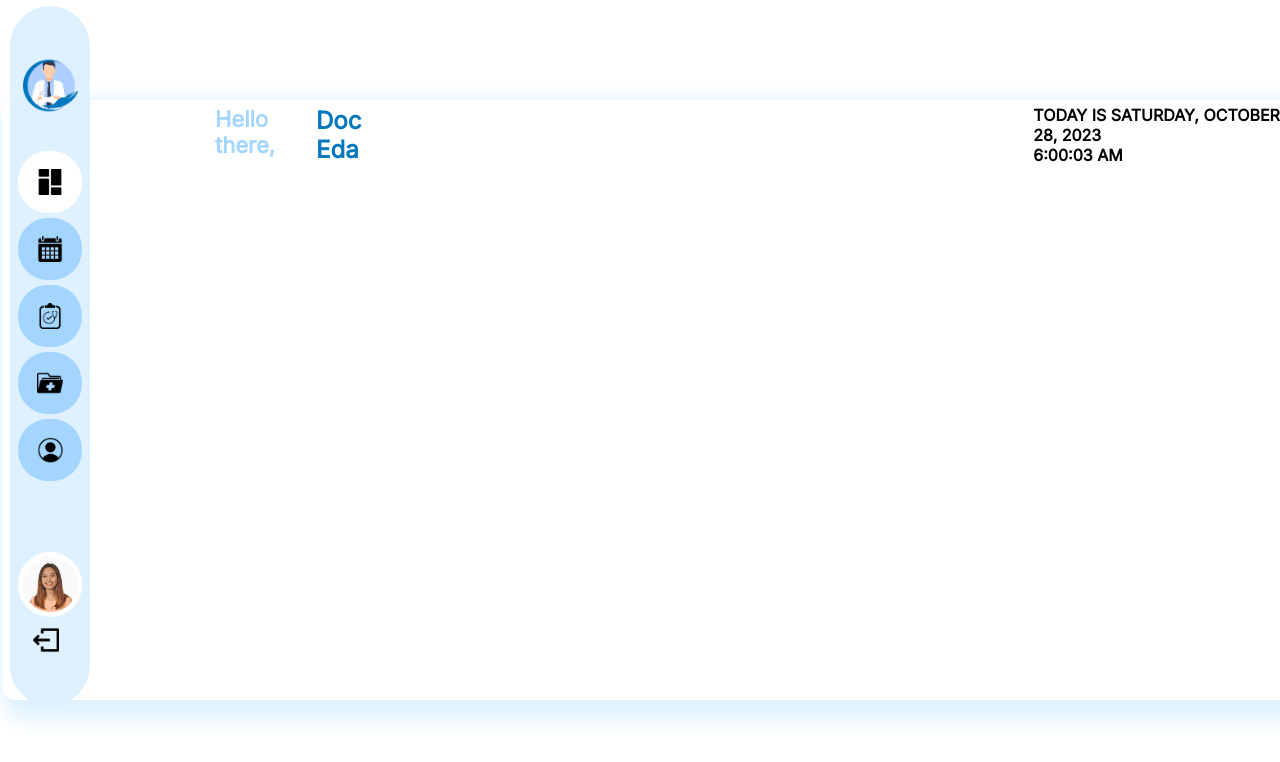
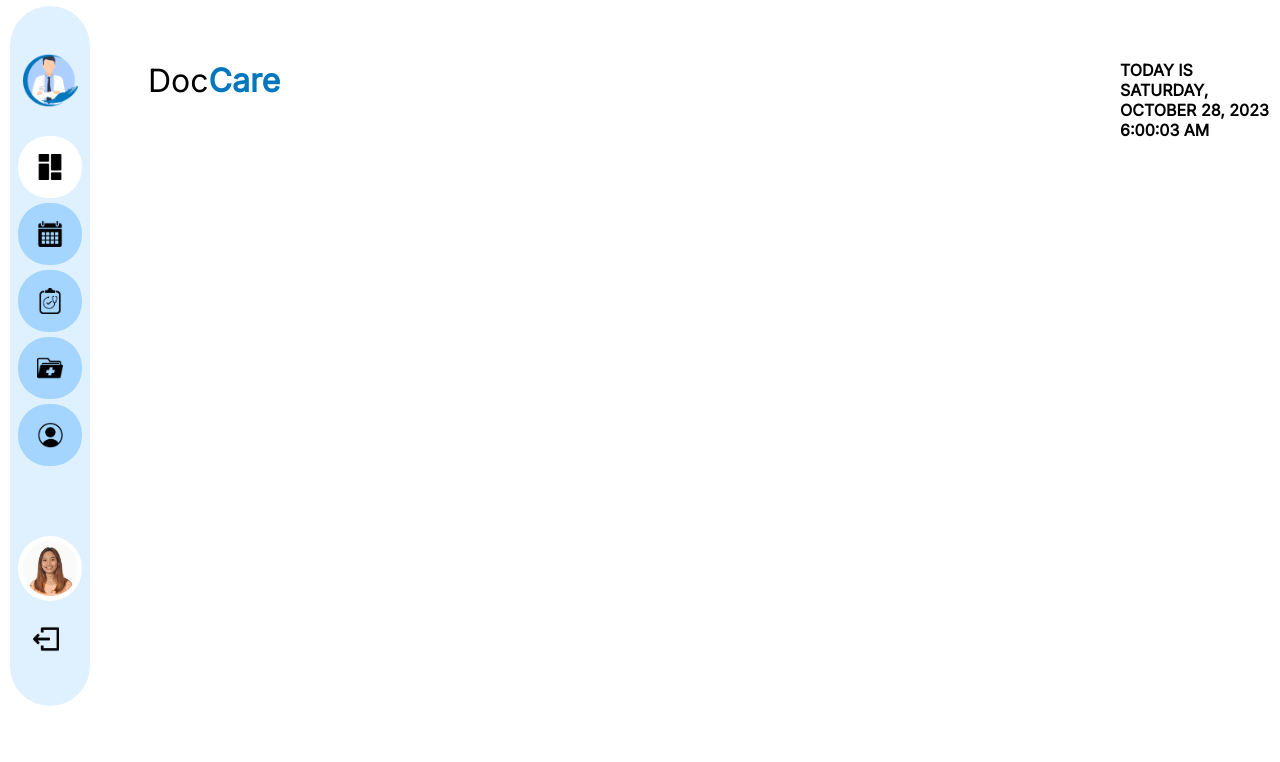
Before and after one commit to kycx0236/Clinical-Management-System, a Flask app: page /doctor/ in a window 1280 px wide; the page is wider, and only the part inside the window is pictured. Shown: the top 762 px of that part. Run offline with Flask 3, Linux system fonts and the light colour scheme.

Commit message:
Added changes to CSS and HTML files

```diff
--- a/app/static/base_style.css
+++ b/app/static/base_style.css
@@ -11,25 +11,11 @@
     padding: 0;
 }
 
-/* WELCOME MESSAGE */
-.greetings h4 {
-    font-weight: 900;
-    color: var(--blueB);
-    font-size: 22px;
-}
-
-.greetings p {
-    font-weight: 900;
-    color: var(--blueA);
-    margin-left: 10px;
-    font-size: 24px;
-}
-
 /* SIDEBAR DOCCARE LOGO */
 .cms-logo {
     display: flex;
-    margin-top: 40px;
-    margin-bottom: 35px;
+    margin-top: 35px;
+    margin-bottom: 25px;
     align-items: center;
     font-size: 32px;
     width: 100%;
@@ -38,37 +24,20 @@
     transition: width 0.2s;
 }
 
-.cms-logo:hover {
-    width: 255px;
-    transition: width 0.2s, background-image 0.2s;
-    background-image: linear-gradient(to right, var(--blueC), white);
-}
-
 .cms-logo img {
     width: 55px;
     margin-left: 5px;
+    margin-right: 55px;
 }
 
 .cms-logo h4 {
     font-weight: 900;
     color: var(--blueA);
-    display: none;
-}
-
-.cms-logo:hover h4 {
-    display: flex;
-    transition: width 1s;
 }
 
 .cms-logo p {
     font-weight: 400;
-    display: none;
     margin-left: 15px;
-}
-
-.cms-logo:hover p {
-    display: flex;
-    transition: width 1s;
 }
 
 /* SIDEBAR */
@@ -81,7 +50,6 @@
     margin-top: 6px;
     margin-left: 10px;
     padding: 8px;
-    /* transition: width 0ms; */
     z-index: 1;
 }
 
@@ -183,3 +151,12 @@ ul li p {
     border-radius: 100%;
     margin-left: 5px;
 }
+
+/* DASHBOARD */
+.date-time {
+    font-weight: 900;
+    position: absolute;
+    display: flex;
+    top: 60px;
+    left: 1120px;
+}
--- a/app/static/doctor-style.css
+++ b/app/static/doctor-style.css
@@ -1,9 +1,4 @@
 @import "base_style.css";
-
-/* WELCOME MESSAGE */
-.greetings {
-    display: flex;
-}
 
 /* SIDEBAR USER */
 .sidenav-user-bg {
@@ -13,8 +8,8 @@
     height: 65px;
     background-color: white;
     border-radius: 350px;
-    margin-top: 71px;
-    margin-bottom: 10px;
+    margin-top: 70px;
+    margin-bottom: 25px;
     overflow: hidden;
 }
 
@@ -30,17 +25,3 @@
     transform: translate(-50%, -50%);
     position: absolute;
 }
-
-.date-time {
-    font-weight: 900;
-}
-
-.dashboard-header {
-    position: absolute;
-    display: flex;
-    align-items: center;
-    justify-content: center;
-    top: 105px;
-    left: 215px;
-    gap: 645px;
-}
--- a/app/templates/admin.html
+++ b/app/templates/admin.html
@@ -46,10 +46,6 @@
 
     <!-- DASHBOARD -->
     <main>
-        <div class="greetings">
-            <h4>Hello there,</h4>
-            <p>Eda</p>
-        </div>
         <a href="#">
             <div class="doctors-icon">
                 <img src="{{ url_for('static', filename='images/Doctors.png') }}">
--- a/app/templates/doctor.html
+++ b/app/templates/doctor.html
@@ -58,14 +58,7 @@
 
     <!-- DASHBOARD -->
     <main>
-        <div class="main-bg"></div>
-        <div class="dashboard-header">
-            <div class="greetings">
-                <h4>Hello there,</h4>
-                <p>Doc Eda</p>
-            </div>
-            <p class="date-time" id="demo"></p>
-        </div>
+        <p class="date-time" id="demo"></p>
     </main>
 
 <script>
```
Also changed, not shown: app/static/admin-style.css (+0 -8 lines), app/static/medtech-style.css (+0 -19 lines), app/static/receptionist-style.css (+0 -19 lines), app/templates/medtech.html (+1 -8 lines), app/templates/receptionist.html (+1 -7 lines).
